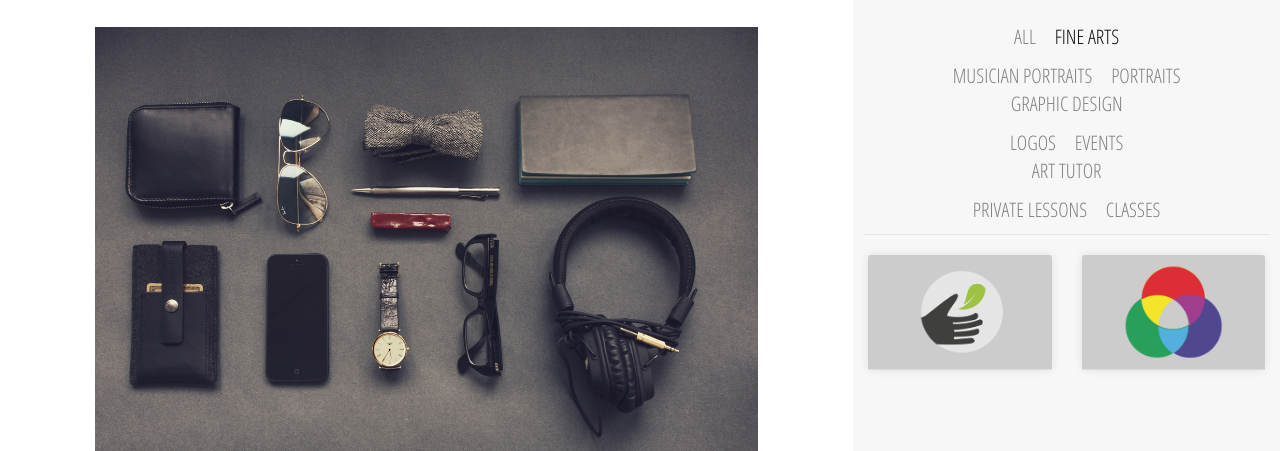
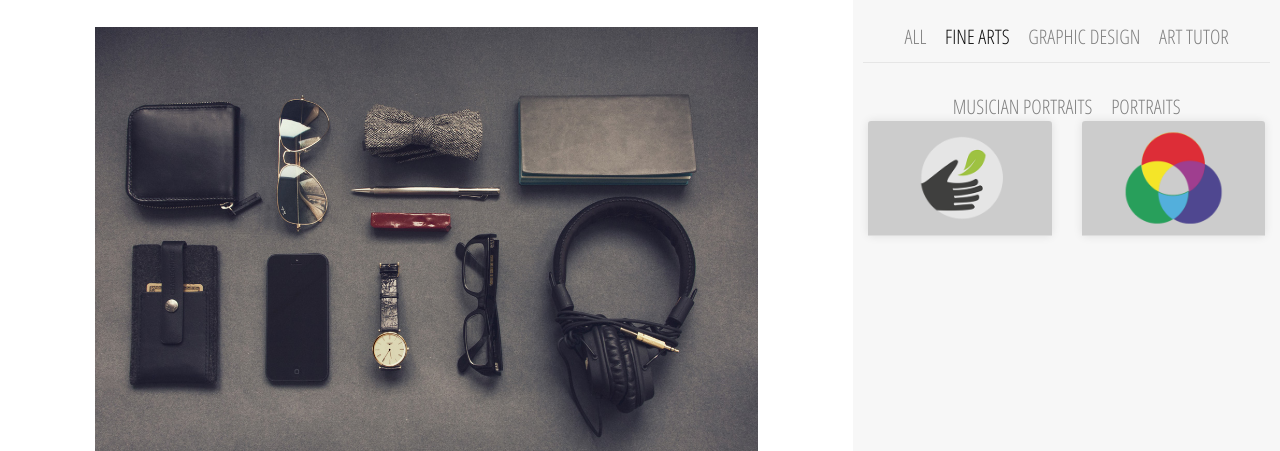
Before and after one commit to DanielJRaine/angela-decarlis-portfolio, a website: page index.html in a window 1280 px wide. Both pictures are taken after a click on the link "FINE ARTS". Shown: the part 53-504 px from the top of the page. Drawn offline with Linux system fonts and the light colour scheme.

Commit message:
Add sub-menus

```diff
--- a/index.html
+++ b/index.html
@@ -78,28 +78,29 @@
 
                 <!--work choice-->
                 <div class="item-choice">
-                    <a href="#" class="filter" data-filter="all">all</a>
-                    <a href="#" class="filter" data-filter="fine-arts">fine arts</a>
-                      <div class="item-choice fine-arts">
-                        <a href="#" class="filter" data-filter="musician-portraits">musician portraits</a>
-                        <a href="#" class="filter" data-filter="portraits">portraits</a>
-                      </div>
-                    <a href="#" class="filter" data-filter="graphic-design">graphic design</a>
-                      <div class="item-choice graphic-design">
-                        <a href="#" class="filter" data-filter="logos">logos</a>
-                        <a href="#" class="filter" data-filter="events">events</a>
-                      </div>
-                    <a href="#" class="filter" data-filter="art-tutor">art tutor</a> <!-- formerly class illustration-->
-                      <div class="item-choice art-tutor">
-                        <a href="#" class="filter" data-filter="private-lessons">private lessons</a>
-                        <a href="#" class="filter" data-filter="classes">classes</a>
-                      </div>
+                    <a href="#" class="filter all" data-filter="all">all</a>
+                    <a href="#" class="filter fine-arts" data-filter="fine-arts">fine arts</a>
+                    <a href="#" class="filter graphic-design" data-filter="graphic-design">graphic design</a>
+                    <a href="#" class="filter art-tutor" data-filter="art-tutor">art tutor</a> <!-- formerly class illustration-->
                   <!--  <a href="#" class="filter" data-filter="illustration"> art model </a> -->
                     <hr>
                 </div>
 
                 <section class="row" id="Grid">
                     <!--work 1-->
+                    <div class="item-choice fine-arts sub-menu" style="display: none;">
+                      <a href="#" class="filter" data-filter="musician-portraits">musician portraits</a>
+                      <a href="#" class="filter" data-filter="portraits">portraits</a>
+                    </div>
+                    <div class="item-choice graphic-design sub-menu" style="display: none;">
+                      <a href="#" class="filter" data-filter="logos">logos</a>
+                      <a href="#" class="filter" data-filter="events">events</a>
+                    </div>
+                    <div class="item-choice art-tutor sub-menu" style="display: none;">
+                      <a href="#" class="filter" data-filter="private-lessons">private lessons</a>
+                      <a href="#" class="filter" data-filter="classes">classes</a>
+                    </div>
+
                     <div class="col-lg-6 col-md-12 col-sm-12 col-xs-6 mix fine-arts">
                         <div class="panel panel-default item">
                             <div class="panel-heading">
@@ -351,6 +352,26 @@
     <script src="js/plugins/mixitup/jquery.mixitup.min.js"></script>
 
     <script src="js/main.js"></script>
+    <script type="text/javascript">
+      $('.fine-arts.filter').click(function(){
+        $('.fine-arts.sub-menu').show();
+        $('.graphic-design.sub-menu').hide();
+        $('.art-tudor.sub-menu').hide();
+      });
+      $('.graphic-design.filter').click(function(){
+        $('.graphic-design.sub-menu').show();
+        $('.fine-arts.sub-menu').hide();
+        $('.art-tudor.sub-menu').hide();
+      });
+      $('.art-tutor.filter').click(function(){
+        $('.art-tudor.sub-menu').show();
+        $('.graphic-design.sub-menu').hide();
+        $('.fine-arts.sub-menu').hide();
+      });
+      $('.all.filter').click(function(){
+        $('.sub-menu').hide();
+      });
+    </script>
 </body>
 
 </html>
```
